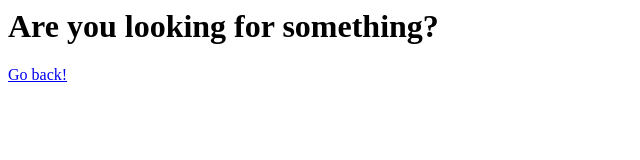
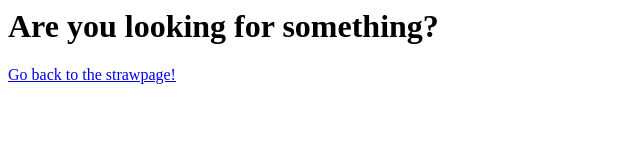
Before and after one commit to Mindlessminding/Mindlessminding.github.io, a plain HTML site: page index.html in a window 1280 px wide. Shown: the whole page, without its empty margins (0-640 px from the left). Drawn offline with Linux system fonts and the light colour scheme.

Commit message:
Update index.html

```diff
--- a/index.html
+++ b/index.html
@@ -2,5 +2,5 @@
   <html>
     <title> HEY!!! </title>
     <h1>Are you looking for something?</h1>
-    <a href="https://thatmindless.straw.page">Go back!</a>
+    <a href="https://thatmindless.straw.page">Go back to the strawpage!</a>
   </html>
```
